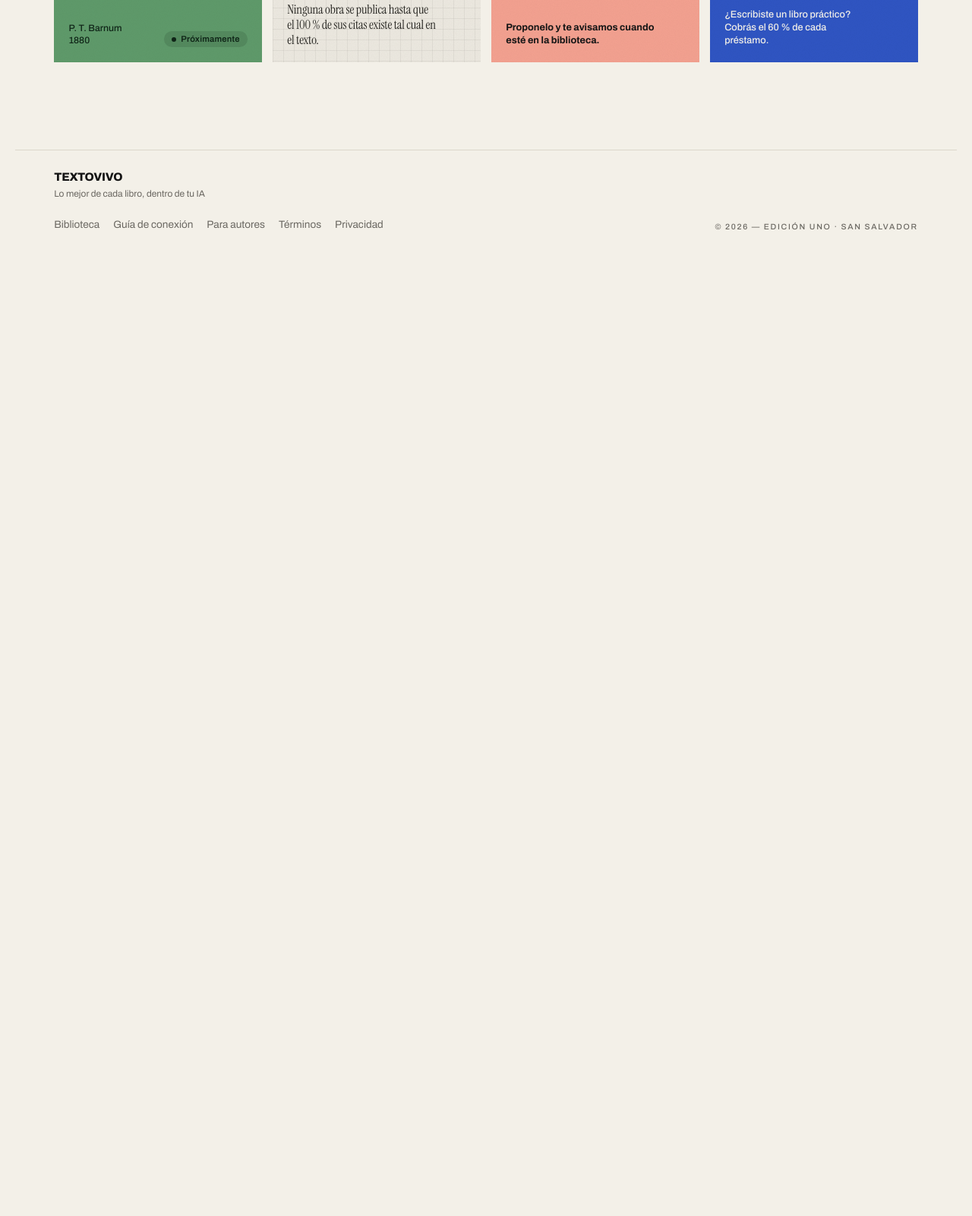
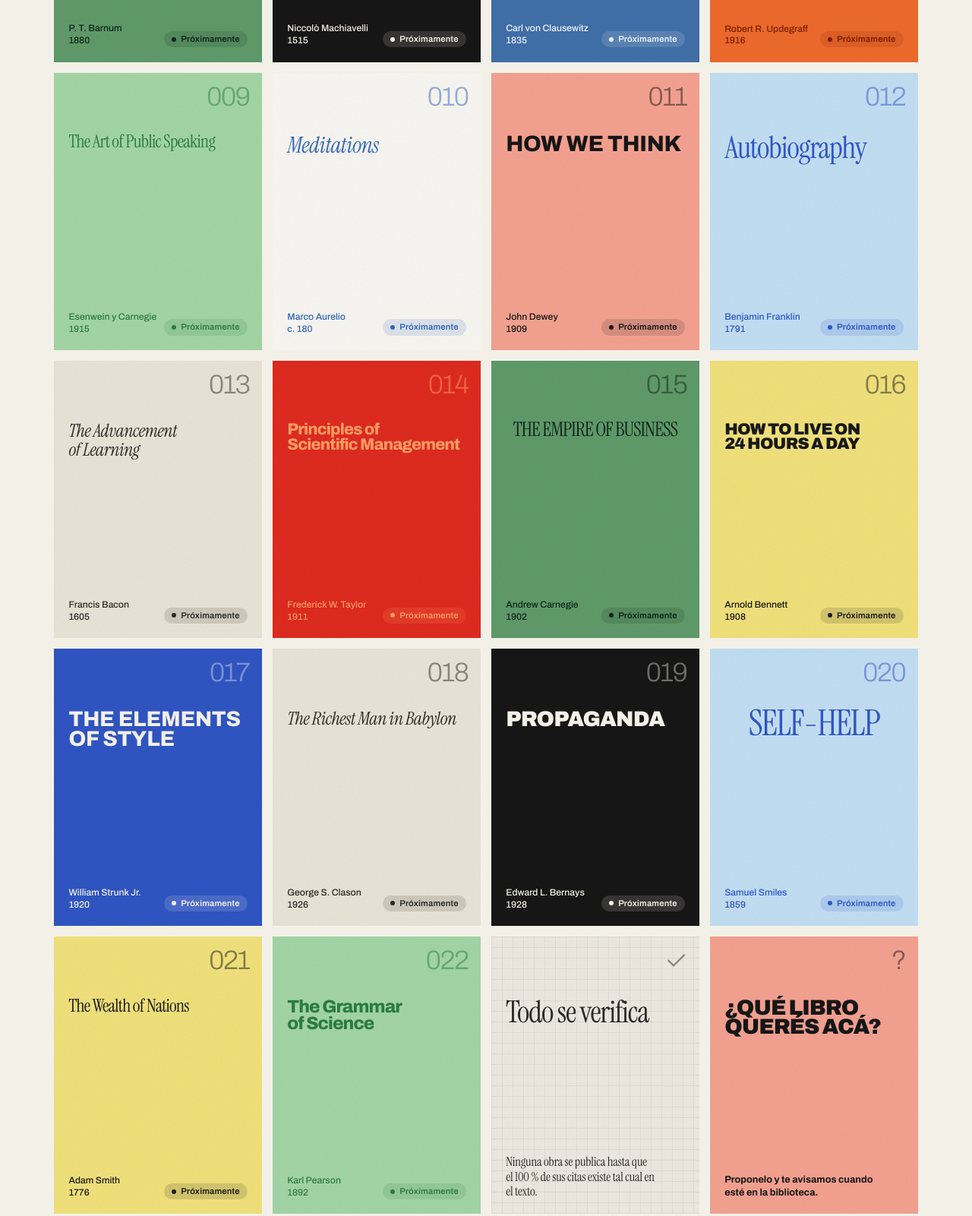
Before and after one commit to kitifica-max/textovivo, a plain HTML site: page diseno/biblioteca.html in a window 1280 px wide. Shown: the part 1158-2759 px from the top of the page at 76% size. Before the commit the page ends 1504 px from the top, so only its background shows below. Drawn offline with Linux system fonts and the light colour scheme.

Commit message:
Biblioteca: agregar 17 libros de dominio público y filtro Escritura
Co-Authored-By: Claude Sonnet 5.5 <noreply@anthropic.com>

```diff
--- a/diseno/biblioteca.html
+++ b/diseno/biblioteca.html
@@ -50,6 +50,7 @@
       <button type="button" data-filtro="decisiones" aria-pressed="false">Decisiones</button>
       <button type="button" data-filtro="investigacion" aria-pressed="false">Investigación</button>
       <button type="button" data-filtro="negocios" aria-pressed="false">Negocios</button>
+      <button type="button" data-filtro="escritura" aria-pressed="false">Escritura</button>
     </div>
 
     <div class="grilla cuatro" style="padding-bottom:clamp(64px,9vw,120px)">
@@ -77,6 +78,91 @@
         <span class="num">005</span>
         <h2 class="titulo t-angosta" style="font-size:15cqi">The Art of Money Getting</h2>
         <div class="pie"><span class="autor">P. T. Barnum<br>1880</span><span class="estado">Próximamente</span></div>
+      </article>
+      <article class="poster c-negro" data-tema="estrategia" data-aparece style="--i:5">
+        <span class="num">006</span>
+        <h2 class="titulo t-alta">The Prince</h2>
+        <div class="pie"><span class="autor">Niccolò Machiavelli<br>1515</span><span class="estado">Próximamente</span></div>
+      </article>
+      <article class="poster c-acero" data-tema="estrategia" data-aparece style="--i:6">
+        <span class="num">007</span>
+        <h2 class="titulo t-grotesca">On War</h2>
+        <div class="pie"><span class="autor">Carl von Clausewitz<br>1835</span><span class="estado">Próximamente</span></div>
+      </article>
+      <article class="poster c-naranja" data-tema="marketing" data-aparece style="--i:7">
+        <span class="num">008</span>
+        <h2 class="titulo t-negra">Obvious Adams</h2>
+        <div class="pie"><span class="autor">Robert R. Updegraff<br>1916</span><span class="estado">Próximamente</span></div>
+      </article>
+      <article class="poster c-menta" data-tema="marketing" data-aparece style="--i:8">
+        <span class="num">009</span>
+        <h2 class="titulo t-serif" style="font-size:10cqi">The Art of Public Speaking</h2>
+        <div class="pie"><span class="autor">Esenwein y Carnegie<br>1915</span><span class="estado">Próximamente</span></div>
+      </article>
+      <article class="poster c-blanco" data-tema="decisiones" data-aparece style="--i:9">
+        <span class="num">010</span>
+        <h2 class="titulo t-cursiva">Meditations</h2>
+        <div class="pie"><span class="autor">Marco Aurelio<br>c. 180</span><span class="estado">Próximamente</span></div>
+      </article>
+      <article class="poster c-salmon" data-tema="decisiones" data-aparece style="--i:10">
+        <span class="num">011</span>
+        <h2 class="titulo t-angosta">How We Think</h2>
+        <div class="pie"><span class="autor">John Dewey<br>1909</span><span class="estado">Próximamente</span></div>
+      </article>
+      <article class="poster c-celeste" data-tema="decisiones" data-aparece style="--i:5">
+        <span class="num">012</span>
+        <h2 class="titulo t-serif">Autobiography</h2>
+        <div class="pie"><span class="autor">Benjamin Franklin<br>1791</span><span class="estado">Próximamente</span></div>
+      </article>
+      <article class="poster c-hueso" data-tema="investigacion" data-aparece style="--i:6">
+        <span class="num">013</span>
+        <h2 class="titulo t-cursiva" style="font-size:10cqi">The Advancement of Learning</h2>
+        <div class="pie"><span class="autor">Francis Bacon<br>1605</span><span class="estado">Próximamente</span></div>
+      </article>
+      <article class="poster c-rojo" data-tema="negocios" data-aparece style="--i:7">
+        <span class="num">014</span>
+        <h2 class="titulo t-grotesca" style="font-size:9cqi">Principles of Scientific Management</h2>
+        <div class="pie"><span class="autor">Frederick W. Taylor<br>1911</span><span class="estado">Próximamente</span></div>
+      </article>
+      <article class="poster c-bosque" data-tema="negocios" data-aparece style="--i:8">
+        <span class="num">015</span>
+        <h2 class="titulo t-alta" style="font-size:11cqi">The Empire of Business</h2>
+        <div class="pie"><span class="autor">Andrew Carnegie<br>1902</span><span class="estado">Próximamente</span></div>
+      </article>
+      <article class="poster c-manteca" data-tema="negocios" data-aparece style="--i:9">
+        <span class="num">016</span>
+        <h2 class="titulo t-negra" style="font-size:9cqi">How to Live on 24 Hours a Day</h2>
+        <div class="pie"><span class="autor">Arnold Bennett<br>1908</span><span class="estado">Próximamente</span></div>
+      </article>
+      <article class="poster c-azul" data-tema="escritura" data-aparece style="--i:10">
+        <span class="num">017</span>
+        <h2 class="titulo t-angosta" style="font-size:12cqi">The Elements of Style</h2>
+        <div class="pie"><span class="autor">William Strunk Jr.<br>1920</span><span class="estado">Próximamente</span></div>
+      </article>
+      <article class="poster c-hueso" data-tema="negocios" data-aparece style="--i:5">
+        <span class="num">018</span>
+        <h2 class="titulo t-cursiva" style="font-size:10cqi">The Richest Man in Babylon</h2>
+        <div class="pie"><span class="autor">George S. Clason<br>1926</span><span class="estado">Próximamente</span></div>
+      </article>
+      <article class="poster c-negro" data-tema="marketing" data-aparece style="--i:6">
+        <span class="num">019</span>
+        <h2 class="titulo t-negra" style="font-size:12cqi">Propaganda</h2>
+        <div class="pie"><span class="autor">Edward L. Bernays<br>1928</span><span class="estado">Próximamente</span></div>
+      </article>
+      <article class="poster c-celeste" data-tema="negocios" data-aparece style="--i:7">
+        <span class="num">020</span>
+        <h2 class="titulo t-alta">Self-Help</h2>
+        <div class="pie"><span class="autor">Samuel Smiles<br>1859</span><span class="estado">Próximamente</span></div>
+      </article>
+      <article class="poster c-manteca" data-tema="negocios" data-aparece style="--i:8">
+        <span class="num">021</span>
+        <h2 class="titulo t-serif" style="font-size:10cqi">The Wealth of Nations</h2>
+        <div class="pie"><span class="autor">Adam Smith<br>1776</span><span class="estado">Próximamente</span></div>
+      </article>
+      <article class="poster c-menta" data-tema="investigacion" data-aparece style="--i:9">
+        <span class="num">022</span>
+        <h2 class="titulo t-grotesca" style="font-size:10cqi">The Grammar of Science</h2>
+        <div class="pie"><span class="autor">Karl Pearson<br>1892</span><span class="estado">Próximamente</span></div>
       </article>
       <article class="poster c-cuadricula" data-aparece style="--i:8">
         <span class="num">✓</span>
```
